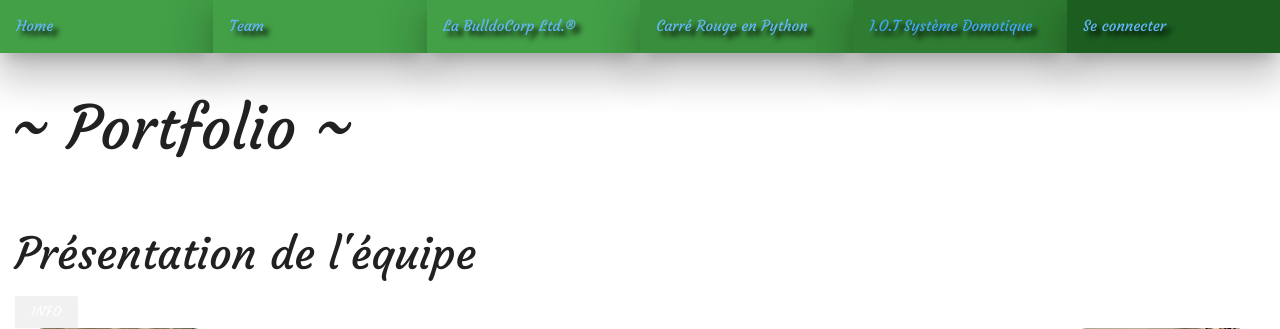
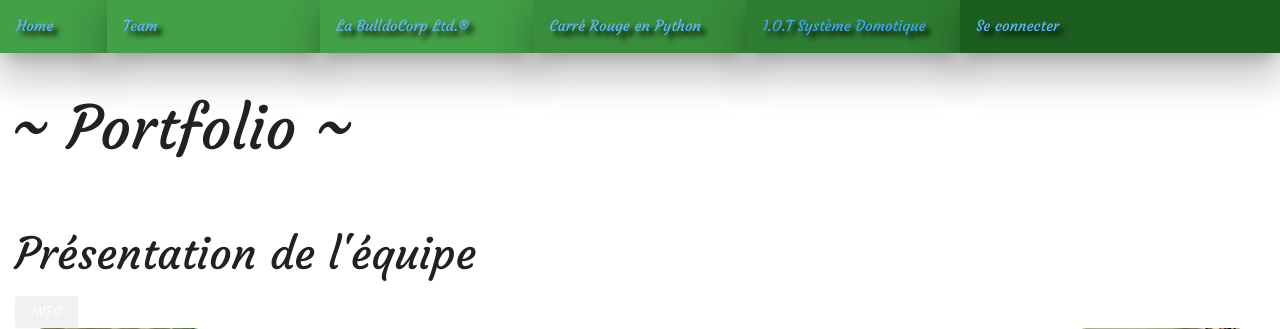
Before and after one commit to Zearcus/PHP-MySQL, a PHP site: page /index.php in a window 1280 px wide. Shown: the top 329 px of the page. Run offline with PHP 8.4, Linux system fonts and the light colour scheme.

Commit message:
fixed menu

```diff
--- a/menu.php
+++ b/menu.php
@@ -21,7 +21,7 @@
     <body>
         <!-- Partie du menu -->
         <div class="row menu" id="Home">
-        <div class="col s12 l2 green darken-1 blue-text text-darken-3 z-depth-5 btnmenu">
+        <div class="col s12 l1 green darken-1 blue-text text-darken-3 z-depth-5 btnmenu">
             <p>
             <a class="blue-text text-lighten-2" href="index.php">Home</a>
             </p>
@@ -33,11 +33,13 @@
         <div class="col s12 l2 green darken-3 z-depth-5"><p><a class="blue-text text-lighten-1" href="project3.php">I.O.T Système Domotique</a></p></div>
         <?php if (isset($_SESSION['user'])): ?>
             <?php if ($_SESSION['user']['is_admin']==1): ?>
-                        <div class="col s12 l2 green darken-4 z-depth-5"><p><a class="blue-text text-lighten-2" href="admin.php">Admin</a></p><a class="btn-small" id="quack">Click here</a></div>
-                <?php endif; ?>
-            <div class="col s12 l2 green darken-4 z-depth-5"><p><a class="blue-text text-lighten-2" href="logout.php">Se déconnecter</a></p><a class="btn-small" id="quack">Click here</a></div>
+                        <div class="col s12 l1 green darken-4 z-depth-5"><p><a class="blue-text text-lighten-2" href="admin.php">Admin</a></p><a class="btn-small" id="quack">Click here</a></div>
+                        <div class="col s12 l2 green darken-4 z-depth-5"><p><a class="blue-text text-lighten-2" href="logout.php">Se déconnecter</a></p><a class="btn-small" id="quack">Click here</a></div>
+                        <?php else: ?>
+                        <div class="col s12 l3 green darken-4 z-depth-5"><p><a class="blue-text text-lighten-2" href="logout.php">Se déconnecter</a></p><a class="btn-small" id="quack">Click here</a></div>
+                        <?php endif; ?>
             <?php else: ?>
-            <div class="col s12 l2 green darken-4 z-depth-5"><p><a class="blue-text text-lighten-2" href="connexion.php">Se connecter</a></p><a class="btn-small" id="quack">Click here</a></div>
+            <div class="col s12 l3 green darken-4 z-depth-5"><p><a class="blue-text text-lighten-2" href="connexion.php">Se connecter</a></p><a class="btn-small" id="quack">Click here</a></div>
             <?php endif; ?>
         </div>
         <!--JavaScript at end of body for optimized loading-->
```
